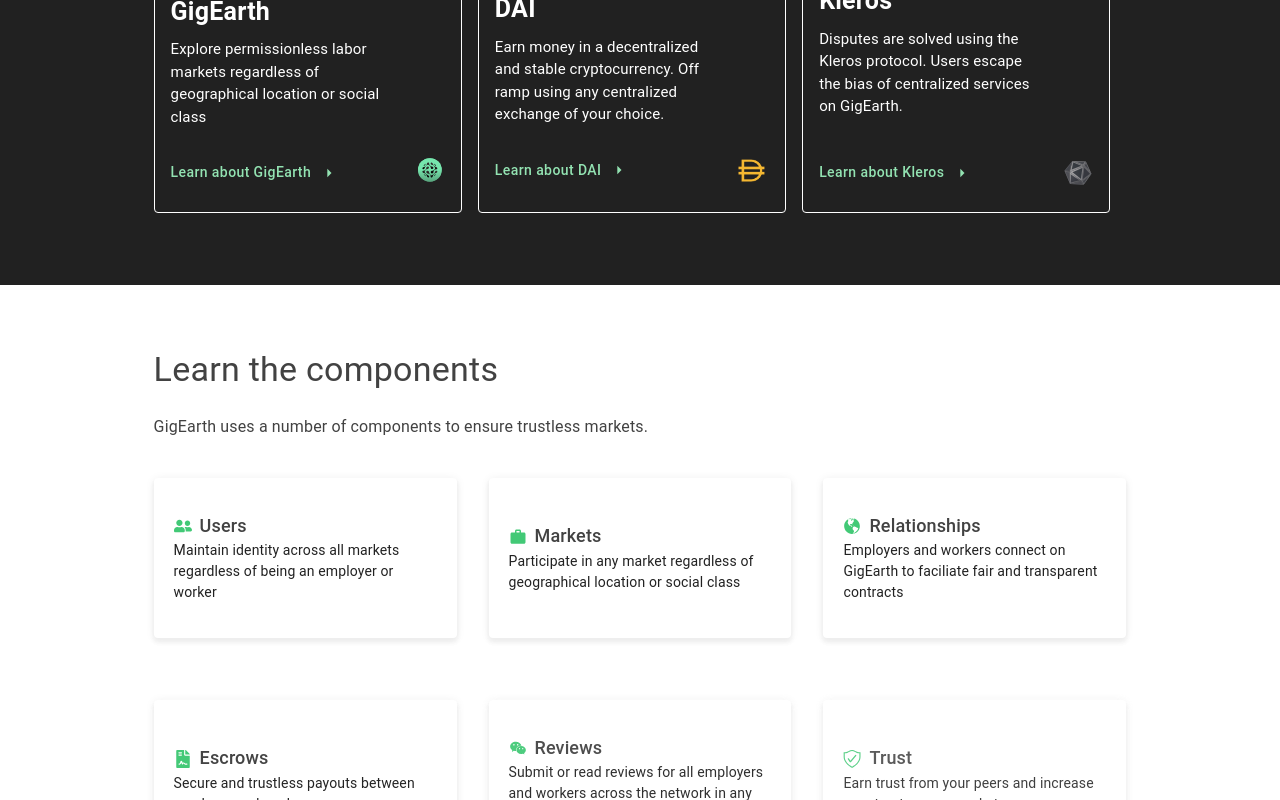
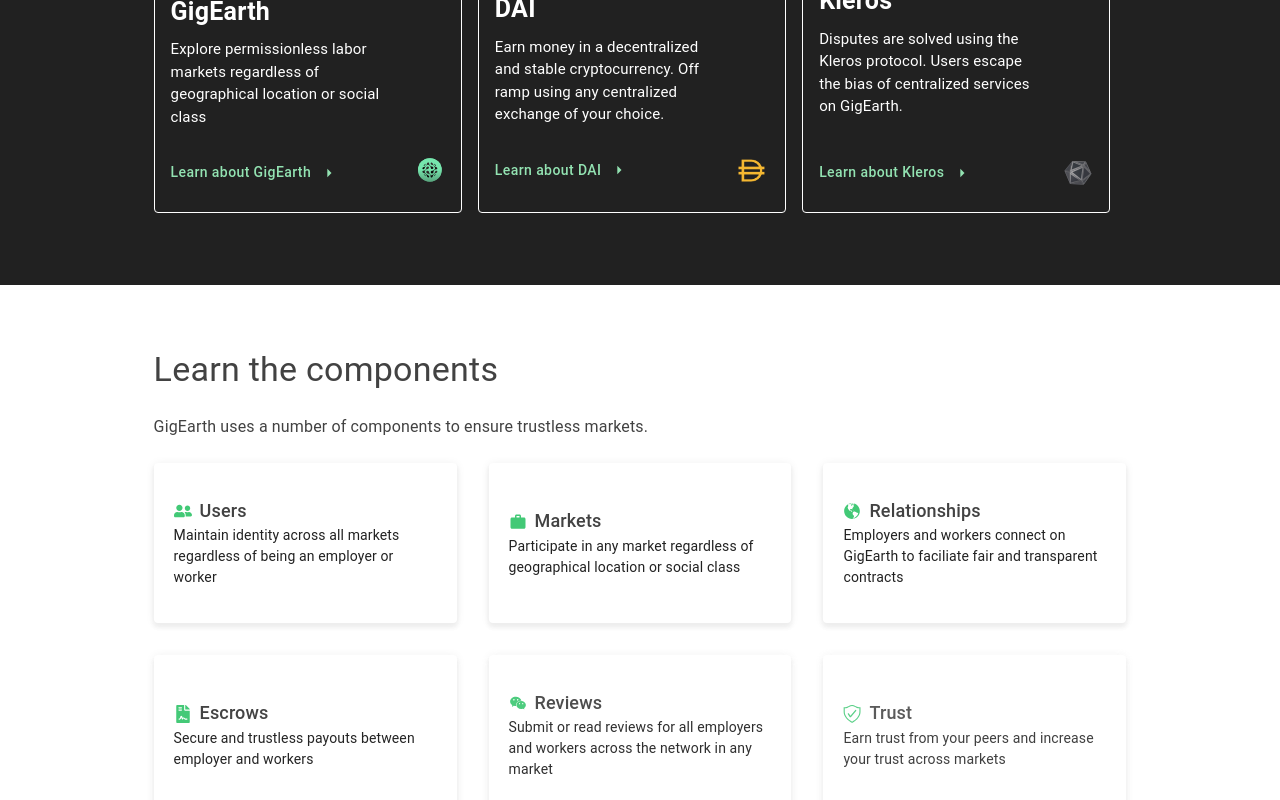
Before and after one commit to OpportunityProtocol/opportunity-website, a Next.js app: page / in a window 1280 px wide. Shown: the part 2000-2800 px from the top of the page. Built offline with nearby package versions, Linux system fonts and the light colour scheme.

Commit message:
Removes unecessary styling.

```diff
--- a/components/Hero/HeroStyles.js
+++ b/components/Hero/HeroStyles.js
@@ -7,7 +7,7 @@
         display: 'flex',
         flexDirection: 'column',
         background: 'rgb(255,255,255)',
-       background: 'linear-gradient(180deg, rgba(255,255,255,1) 8%, rgba(213,244,225,0.25) 100%, rgba(255,255,255,1) 255%)'
+       background: 'linear-gradient(180deg, rgba(255,255,255,1) 8%, rgba(213,244,225,0.03545168067226889) 100%, rgba(255,255,255,1) 255%)'
     },
     container: {
       width: '100%',
--- a/components/Learn/LearnStyles.js
+++ b/components/Learn/LearnStyles.js
@@ -9,7 +9,6 @@
 
     learnCard: {
         position: 'relative',
-        margin: '15px 0px',
         padding: 20,
         minHeight: 120,
         display: 'flex',
```
